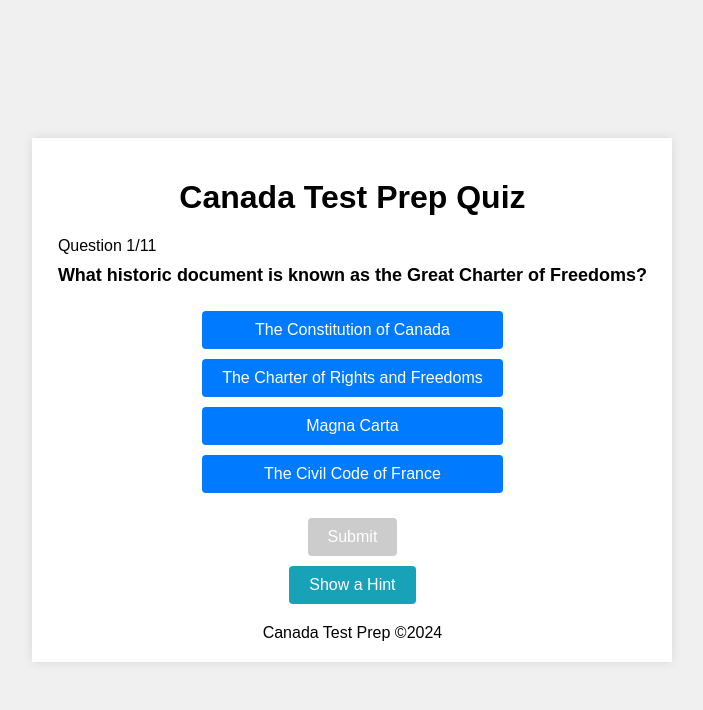
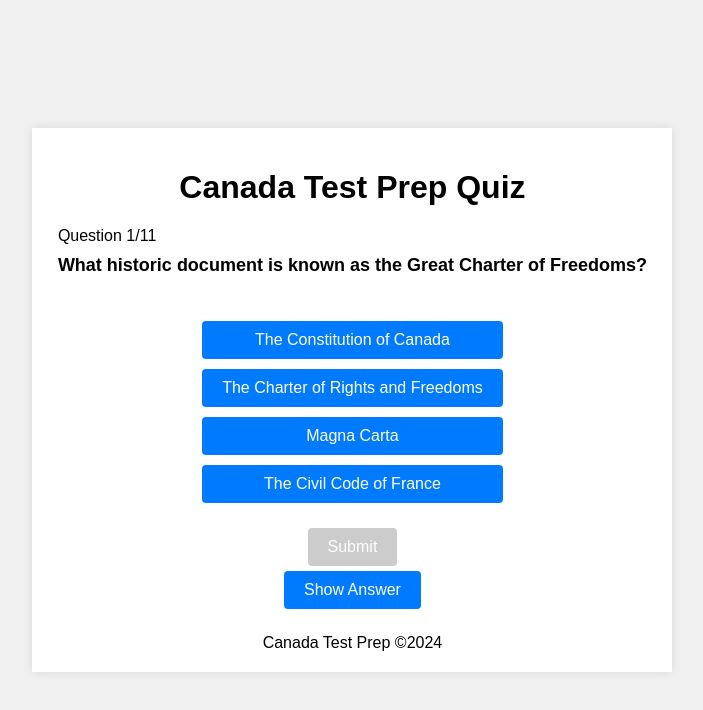
Before and after one commit to bslgrgr/canadatestprep, a Next.js app: page / in a window 1280 px wide. Shown: the top 710 px of the page, without its empty margins (293-996 px from the left). Built offline with nearby package versions, Linux system fonts and the light colour scheme.

Commit message:
rename to show answer; show book name, page and paragraph

```diff
--- a/pages/index.tsx
+++ b/pages/index.tsx
@@ -29,7 +29,7 @@ const Quiz = () => {
   const [selectedAnswer, setSelectedAnswer] = useState<number | null>(null);
   const [score, setScore] = useState(0);
   const [showScore, setShowScore] = useState(false);
-  const [showHint, setShowHint] = useState(false);
+  const [showAnswer, setShowAnswer] = useState(false);
   const [isSubmitted, setIsSubmitted] = useState(false);
   const [isCorrect, setIsCorrect] = useState<boolean | null>(null);
 
@@ -67,7 +67,7 @@ const Quiz = () => {
     if (nextQuestion < questions.length) {
       setCurrentQuestion(nextQuestion);
       setSelectedAnswer(null);
-      setShowHint(false);
+      setShowAnswer(false);
       setIsSubmitted(false);
       setIsCorrect(null);
     } else {
@@ -87,7 +87,7 @@ const Quiz = () => {
     <div className="quiz-container">
       <Head>
         <title>Canada Test Prep Quiz</title>
-        <link rel="stylesheet" href="/styles.css" />
+        <link rel="stylesheet" href="/canadatestprep/styles.css" />
       </Head>
       <header className="quiz-header">
         <h1>Canada Test Prep Quiz</h1>
@@ -125,16 +125,16 @@ const Quiz = () => {
             <button onClick={isSubmitted ? handleNextQuestion : handleSubmit} className="submit-button" disabled={selectedAnswer === null}>
               {isSubmitted ? 'Next Question' : 'Submit'}
             </button>
-            <button onClick={() => setShowHint(!showHint)} className="hint-button">
-              {showHint ? 'Hide Hint' : 'Show a Hint'}
+            <button onClick={() => setShowAnswer(!showAnswer)} className="answer-button">
+              {showAnswer ? 'Hide Answer' : 'Show Answer'}
             </button>
-            {showHint && (
-              <div className="hint-section">
+            {showAnswer && (
+              <div className="answer-section">
                 <blockquote dangerouslySetInnerHTML={{ __html: formatQuote(questions[currentQuestion].quote) }}></blockquote>
                 <p>
                   Source: <a href={questions[currentQuestion].online_page} target="_blank" rel="noopener noreferrer">{questions[currentQuestion].paragraph}</a>
                 </p>
-                <p>Page: {questions[currentQuestion].page}</p>
+                <p>Discover Canada, Page {questions[currentQuestion].page}, {questions[currentQuestion].paragraph}</p>
               </div>
             )}
           </>
--- a/public/styles.css
+++ b/public/styles.css
@@ -85,28 +85,6 @@ body {
     cursor: not-allowed;
 }
 
-.hint-button {
-    margin-top: 10px;
-    padding: 10px 20px;
-    font-size: 16px;
-    cursor: pointer;
-    background-color: #17a2b8;
-    color: white;
-    border: none;
-    border-radius: 4px;
-    transition: background-color 0.3s;
-}
-
-.hint-section {
-    margin-top: 20px;
-    text-align: center;
-}
-
-blockquote {
-    font-style: italic;
-    margin: 10px 0;
-}
-
 .result-message {
     margin-top: 10px;
     font-size: 18px;
@@ -121,6 +99,16 @@ blockquote {
     color: #dc3545;
 }
 
+.answer-section {
+    margin-top: 20px;
+    text-align: center;
+}
+
+blockquote {
+    font-style: italic;
+    margin: 10px 0;
+}
+
 .quiz-footer {
     text-align: center;
     margin-top: 20px;
--- a/public/styles/variables.less
+++ /dev/null
@@ -1 +0,0 @@
-@primary-color: #1DA57A;
```
